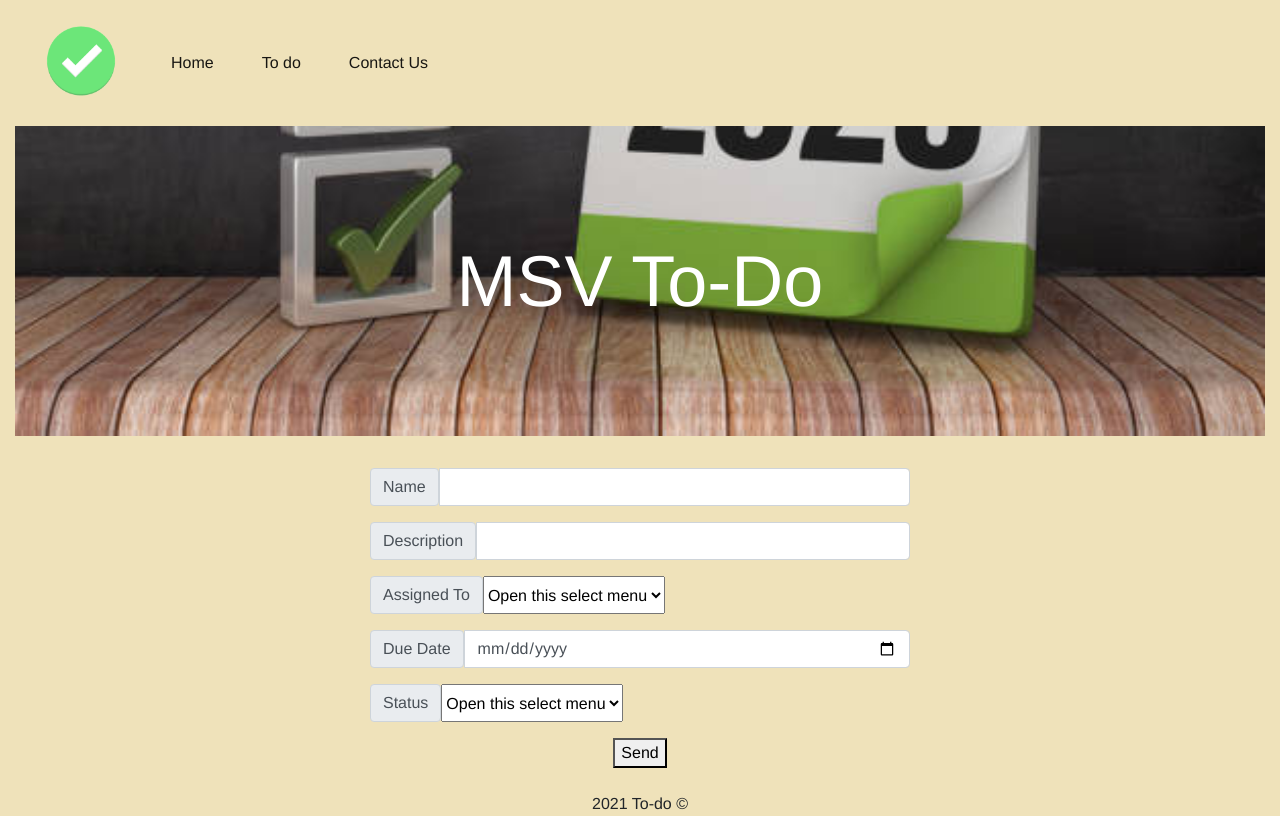
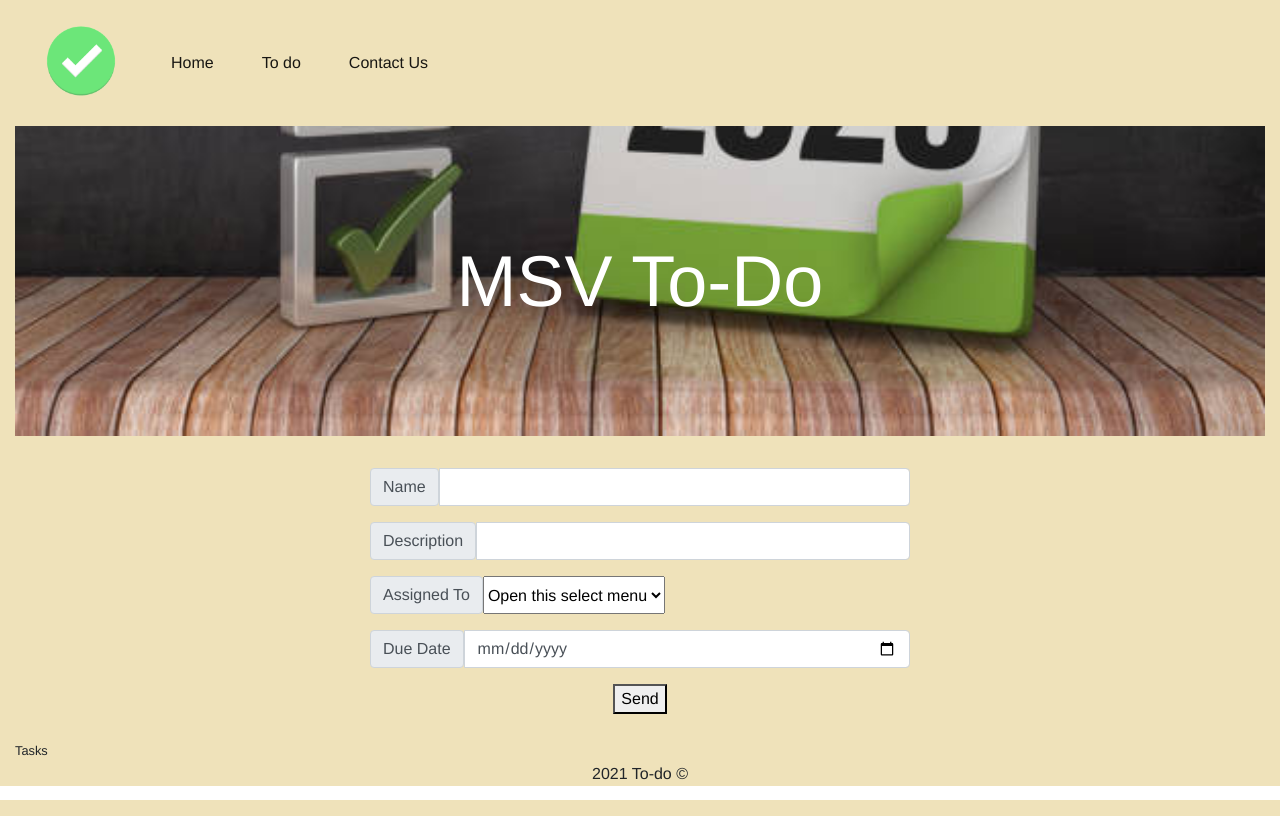
Before and after one commit to Meron-star/ProjectOne, a PHP site: page / in a window 1280 px wide. Run offline with PHP 8.4, Linux system fonts and the light colour scheme; some libraries are stand-ins or nearby versions.

Commit message:
statusDone

```diff
--- a/index.html
+++ b/index.html
@@ -135,31 +135,33 @@
 
     <div class="row justify-content-center">
       <!-- <form id="taskentry" class="border border-black  pr-4"> -->
-      <div class="col-md-6 col-sm-8">
+      <!--  <div class="col-md-6 col-sm-8">
         <div class="input-group mb-3">
           <span class="input-group-text" id="inputGroup-sizing-default">Status</span>
-          <select id='status' class="form-select" aria-label="Default select example">
+          <input id='status' class="form-select" aria-label="Default select example">
           <option selected>Open this select menu</option>
             <option value="Assigned">Assigned</option>
             <option value="InProgress">InProgress</option>
-            <!--<option value="Done">Done</option>-->
-            <button id='done-button'>Mark As done</button>
+            <option value="Done">Done</option>
           </select>
         </div>
-      </div>
+      </div>-->
       <div id='alertStatus' class="alert alert-danger  col-md-6 col-sm-8 d-none" role="alert">
         Please select status!
       </div>
     </div>
+
+
+
     <div class="row justify-content-center">
       <button id='send' type="submit">Send</button>
     </div>
   </div>
   <br>
+  <small>Tasks</small>
   <div class = "container-fluid">
+
     <div id='jsCard' class = "row justify-content-center ">
-
-
     </div>
   </div>
 
@@ -167,12 +169,15 @@
   <footer class="text-center">2021 To-do &copy;</footer>
    <!-- Bootstrap's JavaScript Files -->
 
+   <!--Our linked scripts-->
+   <script src='./js/taskManager.js'></script>
+   <script src='./js/index.js'></script>
 
 
 
-  <!--Our linked scripts-->
-  <script src='./js/taskManager.js'></script>
-  <script src='./js/index.js'></script>
+
+
+
 
 
 
--- a/js/index.js
+++ b/js/index.js
@@ -1,18 +1,27 @@
 
-const task = new TaskManager();
+const taskManager = new TaskManager(0);
 const taskName = document.getElementById('name');
 const description = document.getElementById('description');
 const assignedTo = document.getElementById('select');
 const dueDate = document.getElementById('dueDate');
-const status = document.getElementById('status');
+//const status = document.getElementById('status');
 const submit = document.getElementById('send');
 const cardDiv = document.getElementById('jsCard');
+
+
+
+
+
+
+
  // alert message access variables
 const nameAlert = document.getElementById('alertMsg');
 const descAlert = document.getElementById('alertDesc');
 const assignedToAlert = document.getElementById('alertAssigned');
 const dueDateAlert = document.getElementById('alertdueDate');
 const statusAlert = document.getElementById('alertStatus');
+
+
 
 // form validation
 const validFormFieldInput = () => {
@@ -24,8 +33,8 @@ const validFormFieldInput = () => {
   console.log('assign :' + assignedToVal)
   let dueDateVal = dueDate.value;
   console.log('dueDate :' + dueDateVal )
-  let statusVal = status.value;
-  console.log('status :' + statusVal );
+  //let statusVal = status.value;
+  //console.log('status :' + statusVal );
 
  if(nameTaskVal === '' ){
 
@@ -52,15 +61,17 @@ const validFormFieldInput = () => {
    setTimeout(function(){
     dueDateAlert.classList.add('d-none');
   }, 3000);
- } else if(statusVal === '' || statusVal === 'Open this select menu') {
+ }
+//  else if(statusVal === '' || statusVal === 'Open this select menu') {
 
-   statusAlert.classList.remove('d-none');
+//    statusAlert.classList.remove('d-none');
 
-   setTimeout(function(){
-    statusAlert.classList.add('d-none');
-  }, 3000);
+//    setTimeout(function(){
+//     statusAlert.classList.add('d-none');
+//   }, 3000);
 
- } else {
+//  }
+ else {
 
    return true;
  }
@@ -68,22 +79,7 @@ const validFormFieldInput = () => {
 }
 
 
-    //   setTimeout(function(){
-    //   nameAlert.classList.add('d-none');
-    //   descAlert.classList.add('d-none');
-    //   assignedToAlert.classList.add('d-none');
-    //   dueDateAlert.classList.add('d-none');
-    //   statusAlert.classList.add('d-none');
 
-
-  //   // }, 3000);
-
-  // } else {
-  // }
-
-//}
-
-// on submit
 
 submit.addEventListener('click', function() {
   // call form input validation function
@@ -91,10 +87,31 @@ submit.addEventListener('click', function() {
   if(valid){
 
     //task.addTask();
-  task.addTask(taskName.value, description.value, assignedTo.value, dueDate.value, status.value);
-   task.render();
+  taskManager.addTask(taskName.value, description.value, assignedTo.value, dueDate.value, status.value);
+   taskManager.render();
+  } else {
+    return true;
   }
 
+});
 
 
- });
+// Select task list
+const taskList = document.querySelector('#jsCard')
+taskList.addEventListener('click', (event) => {
+
+  if(event.target.classList.contains('done-button') ){
+
+    // get parent task
+  const parentTask = event.target.parentElement.parentElement;
+  // get the taskId of the parent task
+  const taskId = Number(parentTask.dataset.taskId);
+  //get the task from the TaskManager using the taskId
+  const task = taskManager.getTaskById(taskId);
+  //update the task status to 'DONE'
+  task.status = 'DONE';
+  //Render the new tasks
+  taskManager.render();
+  };
+
+});
--- a/js/taskManager.js
+++ b/js/taskManager.js
@@ -1,6 +1,6 @@
 
 const createTaskHtml = (id, name, description, assignedTo, dueDate, status) => {
-return `<div class="card col-lg-4 col-md-6 col-sm-12 px-0">
+let html = `<div data-task-id=${id} class="card col-lg-4 col-md-6 col-sm-12 px-0">
 <div class="row cardimage">
 <img
   src="../ProjectOne/images/istockphoto-1153700372-612x612.jpg"
@@ -17,16 +17,19 @@ return `<div class="card col-lg-4 col-md-6 col-sm-12 px-0">
   <li class="list-group-item cardgreen border-0  ">Description : ${description} </li>
   <li class="list-group-item cardgreen border-0  ">AssignedTo : ${assignedTo}</li>
   <li class="list-group-item cardgreen border-0 ">Due Date : ${dueDate}</li>
-  <li class="list-group-item cardgreen border-0 ">Status : ${status}</li>
+  <li class="badge list-group-item cardgreen border-0 ${status === 'TODO'? 'badge-danger': 'badge-success'} ">Status:${status}</li>
 </ul>
 </div>
-<div class="card-footer  'done-button' bg-secondary row ">
-  <div class="col">
-  <input type="checkbox" class="btn-check " id="btn-check-1" checked autocomplete="off">
-  <label class="btn btn-light  " for="btn-check-1">Done</label>
+
+<div class="d-flex w-100 justify-content-end">
+  <button class="btn btn-info done-button ${status === 'TODO' ? 'visible' : 'invisible'}" type="button">Mark As Done</button>
 </div>
 
-<div class="col ">
+
+
+
+
+<div class="col">
   <input type="checkbox" class="btn-check" id="btn-check-2" checked autocomplete="off">
   <label class="btn btn-light" for="btn-check-2">Delete</label>
 </div>
@@ -34,7 +37,7 @@ return `<div class="card col-lg-4 col-md-6 col-sm-12 px-0">
  <!-- <a href="#" class="card-link text-left">Delete</a> -->
 </div>
 </div>`;
-
+  return html;
 };
 
 
@@ -46,7 +49,7 @@ class TaskManager {
         this.tasks = [];
     }
 
-    addTask(name, description, assignedTo, dueDate, status) {
+    addTask(name, description, assignedTo, dueDate) {
         //const id = this.crurentId++;
         const task = {
           id:this.crurentId++,
@@ -54,9 +57,25 @@ class TaskManager {
           description: description,
           assignedTo: assignedTo,
           dueDate:dueDate,
-          status:status
+          status:'TODO'
         }
         this.tasks.push(task);
+    }
+
+    getTaskById(taskId){
+      //create a variable to store the found task
+      let foundTask;
+      // loop over the tasks and find the task with the id passed as a parameter
+      for(let i = 0 ; i < this.tasks.length; i++){
+        // get the current task in the loop
+        const task = this.tasks[i];
+        // check if its the right task by comparing the task's id to the id passed as a parameter
+        if(task.id === taskId){
+          // store task in the found task variable
+          foundTask = task;
+        }
+      }
+      return foundTask;
     }
 
 
@@ -66,18 +85,18 @@ class TaskManager {
     for(let i = 0; i < this.tasks.length; i++){
       let currentTask = this.tasks[i];
       let date = new Date(currentTask.dueDate);
-      let formattedDate = date.toString();
-
-
-
+      //let formattedDate = date.toString();
+     const formattedDate = date.getDate() + '/' + (date.getMonth() + 1) + '/' + date.getFullYear();
+      // Pass the task id as a parameter
       let taskHtml = createTaskHtml(currentTask.id, currentTask.name, currentTask.description, currentTask.assignedTo, formattedDate , currentTask.status);
       tasksHtmlList.push(taskHtml);
     }
 
-    for(let j = 0; j < this.tasks.length; j++){
-      let tasksHtml = tasksHtmlList.join('\n');
-      cardDiv.innerHTML = tasksHtml;
-    }
-    //cardDiv.innerHTML = tasksHtml;
+
+      const  tasksHtml = tasksHtmlList.join('\n');
+      const taskList = document.querySelector('#jsCard');
+      taskList.innerHTML = tasksHtml;
+
+
   }
 };
--- a/style.css
+++ b/style.css
@@ -19,6 +19,7 @@
   font-size: xx-large;
  }
 
+
  /* body {
     background-color : #484848;
     margin: 0;
```
Lines whose indentation alone changed are shown as unchanged.
